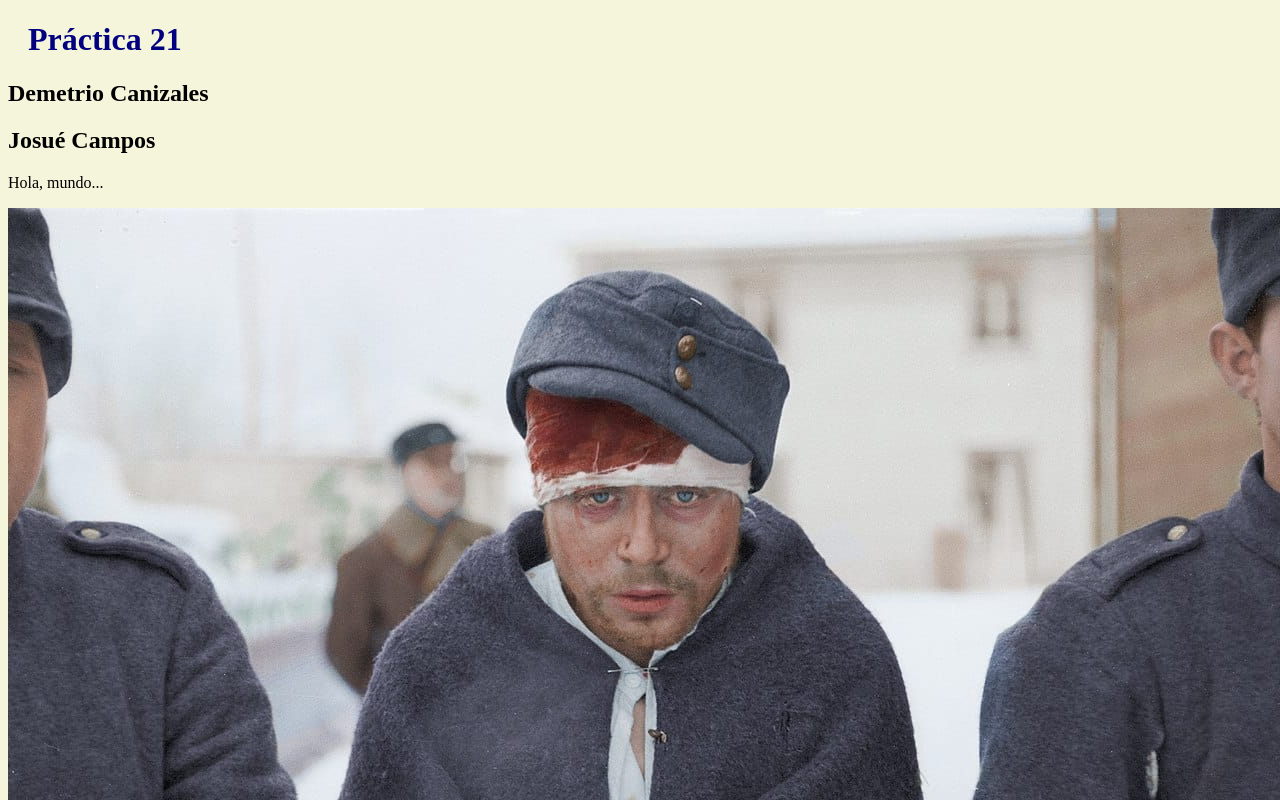
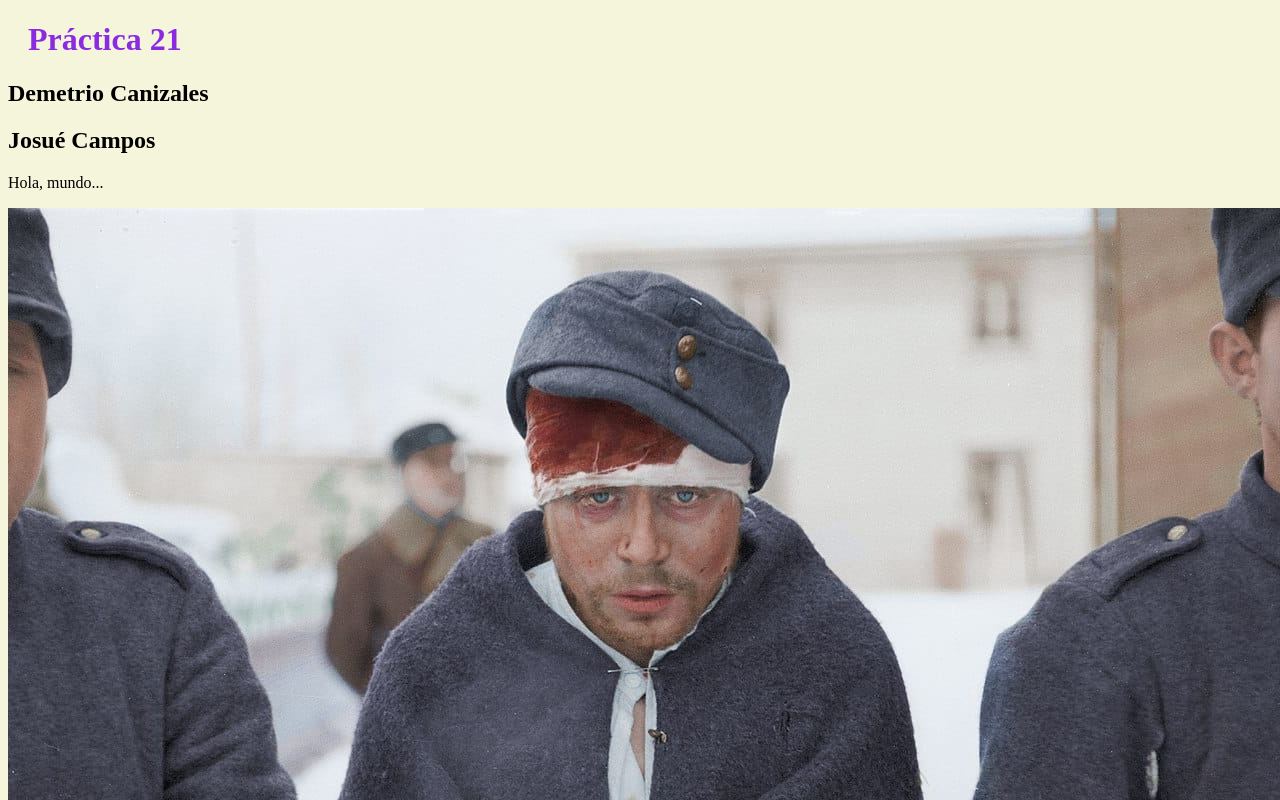
Before and after one commit to DemiGetsemani/practica21, a plain HTML site: page index.html in a window 1280 px wide. Shown: the top 800 px of the page. Drawn offline with Linux system fonts and the light colour scheme.

Commit message:
Color - blueviolet

```diff
--- a/style.css
+++ b/style.css
@@ -3,6 +3,6 @@ body {
 }
 
 h1 {
-    color: navy;
+    color: blueviolet;
     margin-left: 20px;
 }
```
